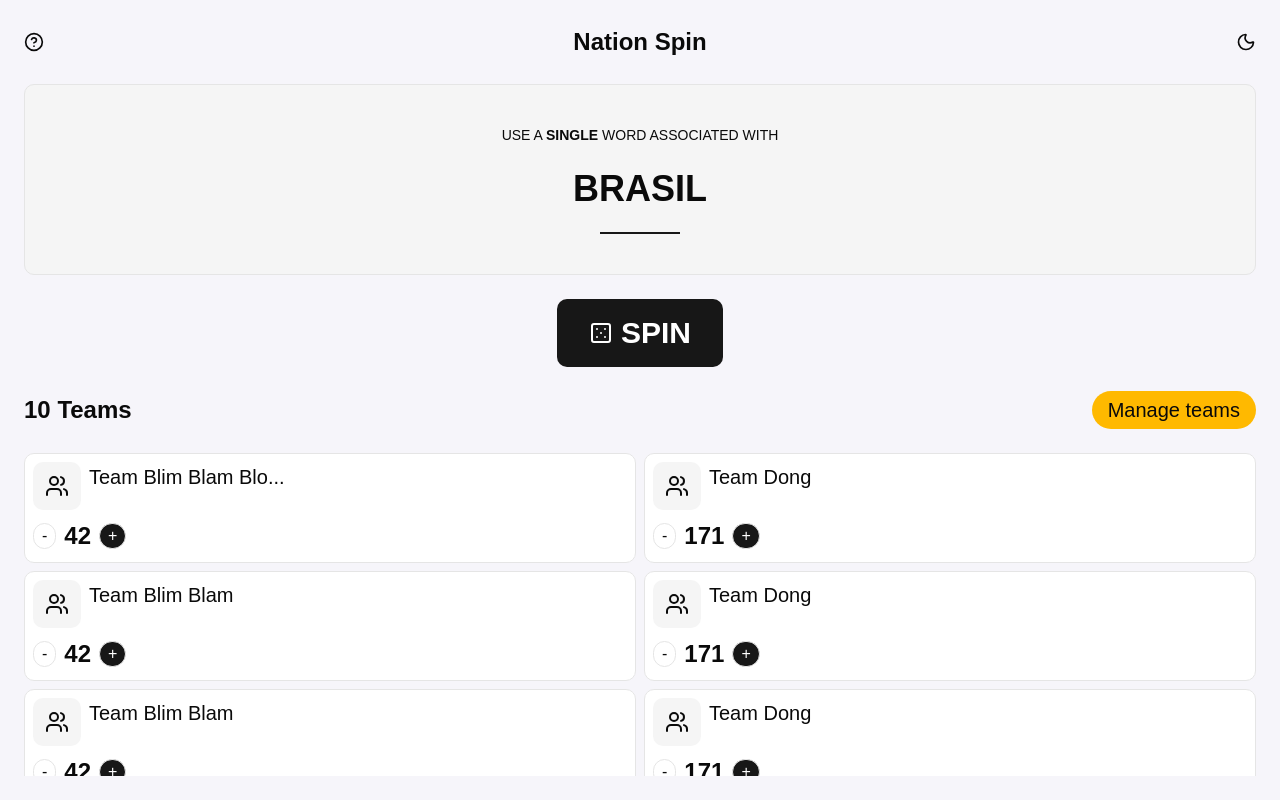
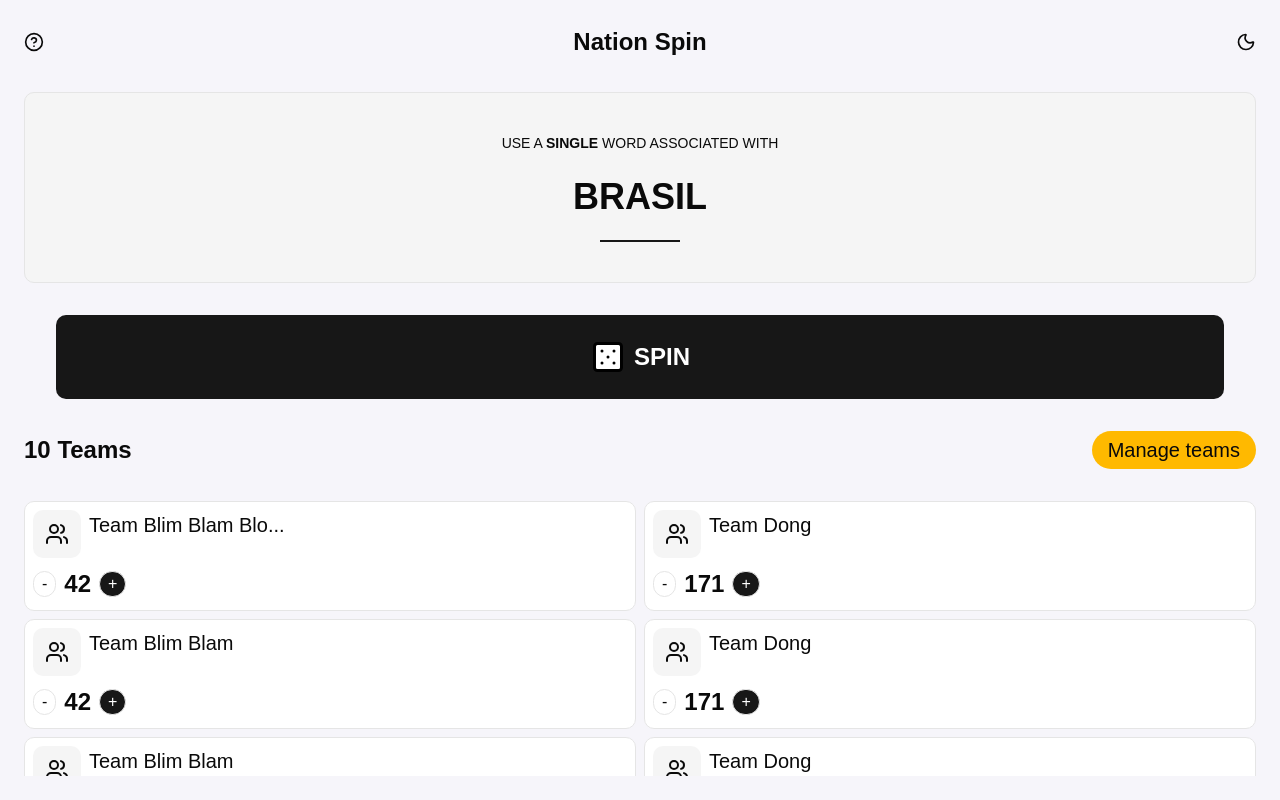
Before and after one commit to 200backflips/nation-spin, a React (Vite) app: page / in a window 1280 px wide. Built offline with nearby package versions, Linux system fonts and the light colour scheme.

Commit message:
adjust styling

```diff
--- a/src/routes/__root.tsx
+++ b/src/routes/__root.tsx
@@ -10,7 +10,7 @@ export const Route = createRootRoute({
 function RootComponent() {
   return (
     <>
-      <div className="p-6 h-screen flex flex-col gap-6 bg-background">
+      <div className="p-6 h-screen flex flex-col gap-8 bg-background">
         <div className="flex items-center justify-between">
           <GameInstructions />
           <h2 className="text-center">Nation Spin</h2>
--- a/src/routes/index.tsx
+++ b/src/routes/index.tsx
@@ -69,8 +69,8 @@ function RouteComponent() {
         <h1 className="uppercase">Brasil</h1>
         <div className="w-20 h-0.5 bg-primary" />
       </div>
-      <button className="flex items-center justify-center gap-2 bg-primary text-white text-3xl font-semibold self-center px-8 py-4 rounded-lg uppercase">
-        <Dice5Icon />
+      <button className="flex items-center justify-center gap-2 bg-primary text-white text-2xl font-semibold mx-8 py-6 rounded-lg uppercase">
+        <Dice5Icon className="size-9 fill-white stroke-black" />
         Spin
       </button>
       <div>
```
